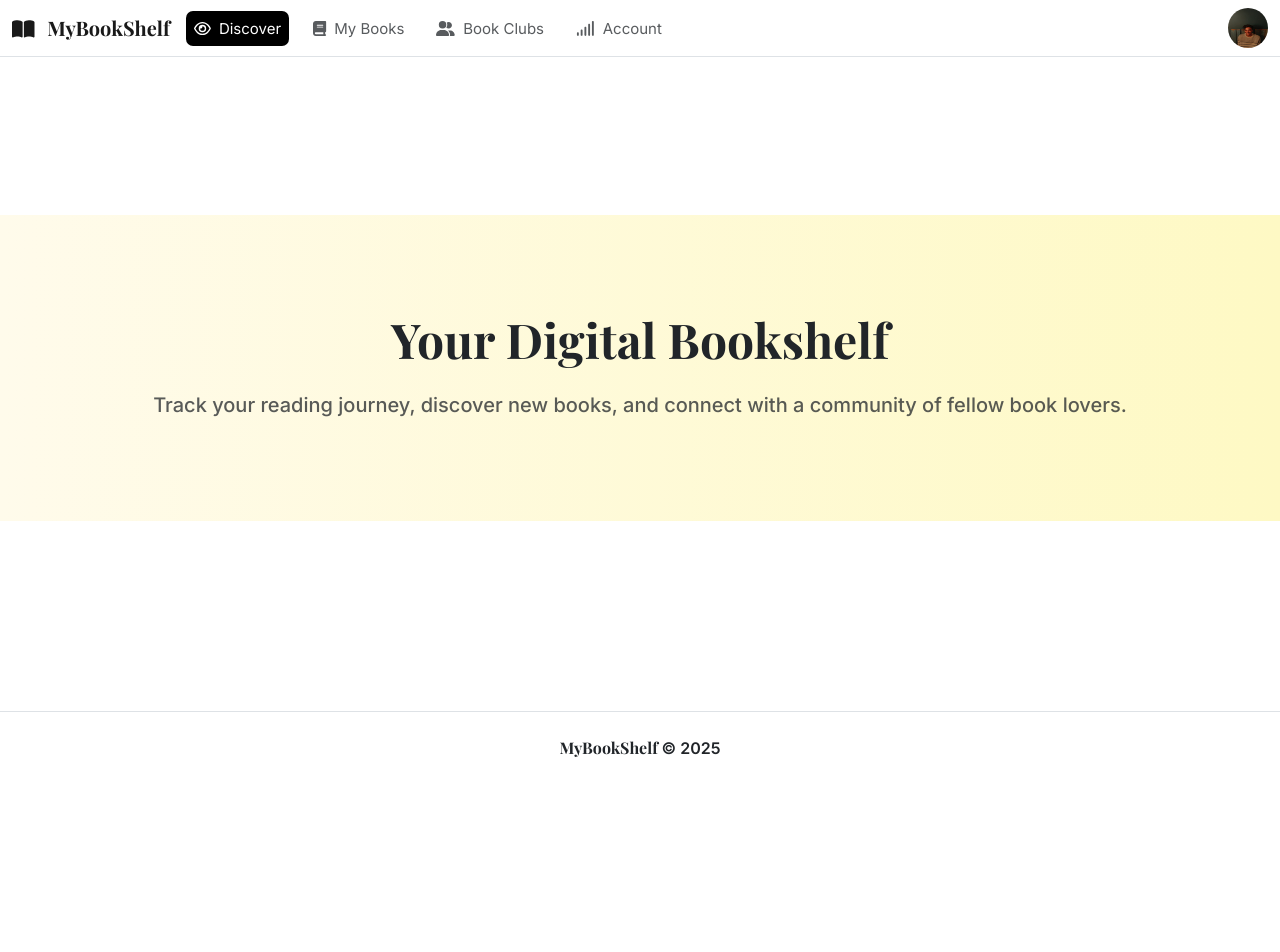
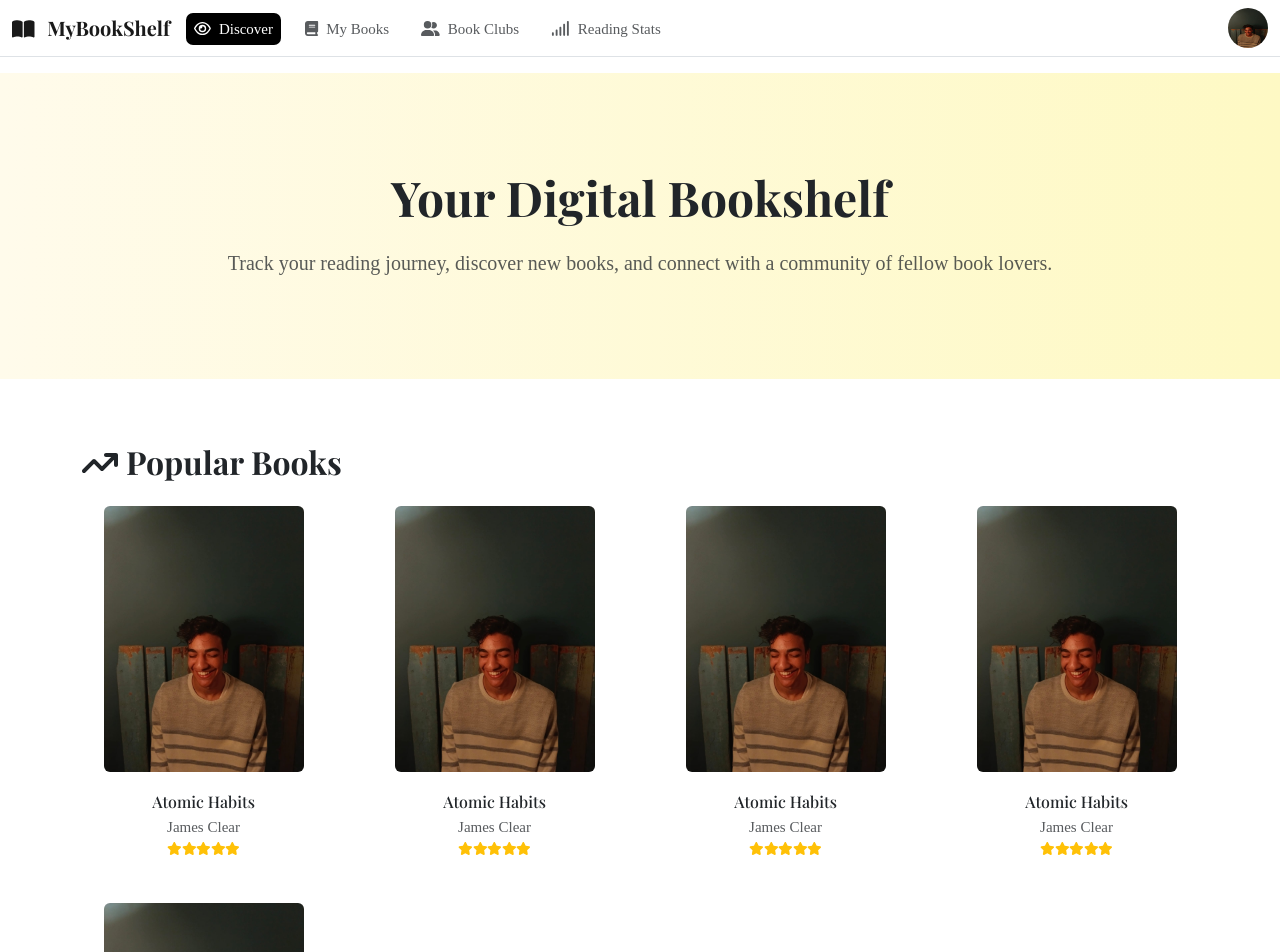
Before and after one commit to SeifMohamed55/BookShop, a React (Create React App) app in the folder src/Web/ClientApp/: page / in a window 1280 px wide. Shown: the top 952 px of the page. Before the commit the page ends 800 px from the top, so only its background shows below. Built offline with nearby package versions, Linux system fonts and the light colour scheme; a web font is replaced by a local one.

Commit message:
feat : popular books section completed

```diff
--- a/src/Web/ClientApp/src/components/layout/Home.js
+++ b/src/Web/ClientApp/src/components/layout/Home.js
@@ -1,4 +1,7 @@
+import { faArrowTrendUp } from "@fortawesome/free-solid-svg-icons";
+import { FontAwesomeIcon } from "@fortawesome/react-fontawesome";
 import { Component } from "react";
+import PopularBook from "../ui/PopularBook";
 
 export class Home extends Component {
   static displayName = Home.name;
@@ -11,10 +14,23 @@ export class Home extends Component {
             <h1 className="playfair fw-bold header-font">
               Your Digital Bookshelf
             </h1>
-            <p className="text-center inter h5 opacity-75">
+            <p className="text-center times h5 opacity-75">
               Track your reading journey, discover new books, and connect with a
               community of fellow book lovers.
             </p>
+          </div>
+        </section>
+        <section className="container py-5">
+          <h2 className="py-3">
+            <FontAwesomeIcon icon={faArrowTrendUp} className="me-2 fw-light" />
+            <span className="playfair fw-bold">Popular Books</span>
+          </h2>
+          <div className="row  g-5">
+            {Array.from({ length: 5 }).map((book) => (
+              <div className="col-lg-3 col-md-4 col-sm-6 col-12">
+                <PopularBook />
+              </div>
+            ))}
           </div>
         </section>
       </main>
--- a/src/Web/ClientApp/src/components/layout/NavMenu.js
+++ b/src/Web/ClientApp/src/components/layout/NavMenu.js
@@ -57,7 +57,7 @@ export class NavMenu extends Component {
                   <NavLink
                     to="/"
                     className={({ isActive }) =>
-                      `text-dark inter nav-font nav-style ${
+                      `text-dark  nav-font nav-style ${
                         isActive ? "nav-active" : ""
                       }`
                     }
@@ -70,7 +70,7 @@ export class NavMenu extends Component {
                   <NavLink
                     to="/my-books"
                     className={({ isActive }) =>
-                      `text-dark inter nav-font nav-style ${
+                      `text-dark  nav-font nav-style ${
                         isActive ? "nav-active" : ""
                       }`
                     }
@@ -83,7 +83,7 @@ export class NavMenu extends Component {
                   <NavLink
                     to="/book-clubs"
                     className={({ isActive }) =>
-                      `text-dark inter nav-font nav-style ${
+                      `text-dark  nav-font nav-style ${
                         isActive ? "nav-active" : ""
                       }`
                     }
@@ -96,13 +96,13 @@ export class NavMenu extends Component {
                   <NavLink
                     to="/statistics"
                     className={({ isActive }) =>
-                      `text-dark inter nav-font nav-style ${
+                      `text-dark  nav-font nav-style ${
                         isActive ? "nav-active" : ""
                       }`
                     }
                   >
                     <FontAwesomeIcon icon={faSignal} className="me-2" />
-                    Account
+                    Reading Stats
                   </NavLink>
                 </NavItem>
               </div>
--- a/src/Web/ClientApp/src/components/ui/PopularBook.tsx
+++ b/src/Web/ClientApp/src/components/ui/PopularBook.tsx
@@ -5,7 +5,7 @@ import { faStar } from "@fortawesome/free-solid-svg-icons";
 
 const PopularBook = (): React.ReactNode => {
   return (
-    <div className="popular-book d-flex justify-content-between  align-items-center flex-column gap-1 ">
+    <div className="popular-book d-flex justify-content-between align-items-center flex-column gap-1 mx-auto">
       <figure className="popular-book overflow-hidden position-relative rounded-2">
         <img
           src={myPic}
@@ -16,12 +16,12 @@ const PopularBook = (): React.ReactNode => {
         <div className="layer text-white pb-4 ps-3">
           <div className="position-absolute bottom-0">
             <h6 className="h6 playfair">Atomic Habits</h6>
-            <p className="inter small-font opacity-75">by james Clear</p>
+            <p className="times small-font opacity-75">by james Clear</p>
           </div>
         </div>
       </figure>
       <h5 className="playfair h6 m-0">Atomic Habits</h5>
-      <p className="normal-font opacity-75 m-0">James Clear</p>
+      <p className="normal-font opacity-75 m-0 times">James Clear</p>
       <div className="d-flex justify-content-between align-items-center small-font">
         {Array.from({ length: 5 }).map((star) => (
           <FontAwesomeIcon icon={faStar} className="text-warning" />
--- a/src/Web/ClientApp/src/components/ui/horizontalCard.tsx
+++ b/src/Web/ClientApp/src/components/ui/horizontalCard.tsx
@@ -26,10 +26,10 @@ const HorizontalCard = (): React.ReactNode => {
             <span className="px-2 fw-semibold inter small">{4.6}</span>
           </div>
         </div>
-        <p className="opacity-75 inter m-0">{"Matt Haig"}</p>
+        <p className="opacity-75 times m-0">{"Matt Haig"}</p>
         <div className="d-flex align-items-center gap-2">
           {Array.from({ length: 3 }).map((tag) => (
-            <div className="px-2 rounded-pill border inter text-capitalize small-font fw-semibold">
+            <div className="px-2 rounded-pill border times text-capitalize small-font fw-semibold">
               fiction
             </div>
           ))}
--- a/src/Web/ClientApp/src/custom.scss
+++ b/src/Web/ClientApp/src/custom.scss
@@ -14,6 +14,10 @@
   font-style: normal;
 }
 
+.times {
+  font-family: "Times New Roman", Times, serif;
+}
+
 .header-font {
   font-size: 48px;
 }
@@ -27,6 +31,8 @@
 }
 
 .nav-font {
+  text-transform: capitalize;
+  font-family: "Times New Roman", Times, serif;
   font-size: 15px !important;
 }
 
```
